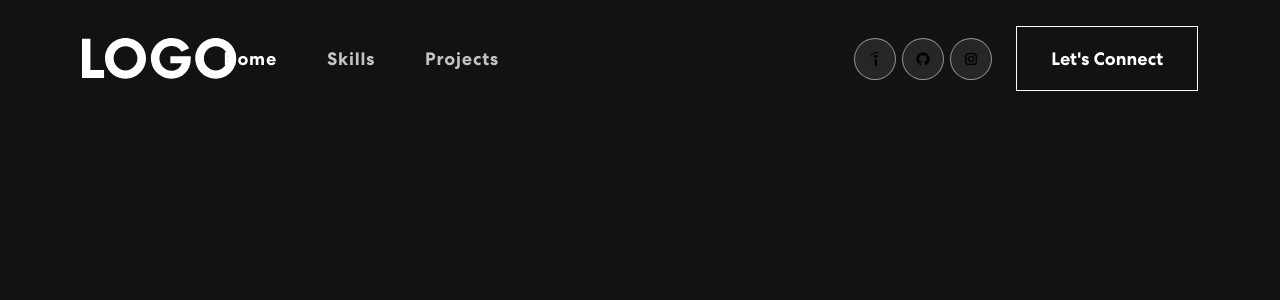
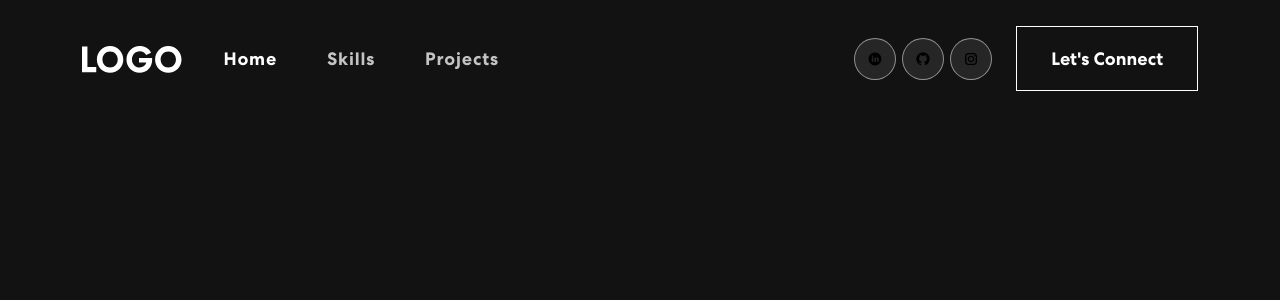
Before and after one commit to Ahsan-Zaidi/react-profile, a React (Create React App) app: page / in a window 1280 px wide. Shown: the top 300 px of the page. Built offline with nearby package versions, Linux system fonts and the light colour scheme.

Commit message:
logo change

```diff
--- a/src/App.css
+++ b/src/App.css
@@ -42,6 +42,46 @@
   margin: 0;
   padding: 0;
   line-height: normal;
+}
+
+p, a, li, button, ul {
+  margin: 0;
+  padding: 0;
+  line-height: normal;
+  text-decoration: none;
+}
+
+a:hover {
+  text-decoration: none;
+}
+
+img {
+  width: 100%;
+  height: auto;
+}
+
+button {
+  border: 0;
+  background-color: transparent;
+}
+
+input:focus, textarea:focus, select:focus {
+  outline: none;
+}
+
+@media (min-width:1700px) {
+	main .container {
+		max-width: 100%;
+		padding: 0 150px;
+	}
+}
+
+p.success {
+	color: green;
+}
+
+p.danger {
+	color: red;
 }
 
 /************ Navbar Css ************/
--- a/src/App.js
+++ b/src/App.js
@@ -1,11 +1,13 @@
 import './App.css';
 import { NavBar } from './components/NavBar';
+import { Banner } from './components/Banner';
 import 'bootstrap/dist/css/bootstrap.min.css';
 
 function App() {
   return (
     <div className="App">
       <NavBar />
+      <Banner />
     </div>
   );
 }
--- /dev/null
+++ b/src/components/Banner.js
@@ -0,0 +1,7 @@
+export const Banner = () => {
+    return (
+        <section className="banner" id="home">
+
+        </section>
+    )
+}
--- a/src/components/NavBar.js
+++ b/src/components/NavBar.js
@@ -30,7 +30,7 @@
     return (
         <Navbar expand="lg" className={scrolled ? "scrolled" : ""}>
             <Container>
-                <Navbar.Brand href="#home">
+                <Navbar.Brand href="/">
                     <img src={logo} alt='Logo' />
                 </Navbar.Brand>
                 <Navbar.Toggle aria-controls="basic-navbar-nav">
@@ -44,7 +44,7 @@
                     </Nav>
                     <span className='navbar-text'>
                         <div className='social-icon'>
-                            <a href='#'><img src={navIcon1} alt='' /></a>
+                            <a href=''><img src={navIcon1} alt='' /></a>
                             <a href='#'><img src={navIcon2} alt='' /></a>
                             <a href='#'><img src={navIcon3} alt='' /></a>
                         </div>
```
Also changed, not shown: src/assets/img/header-img.svg (added), src/assets/img/nav-icon1.svg.
